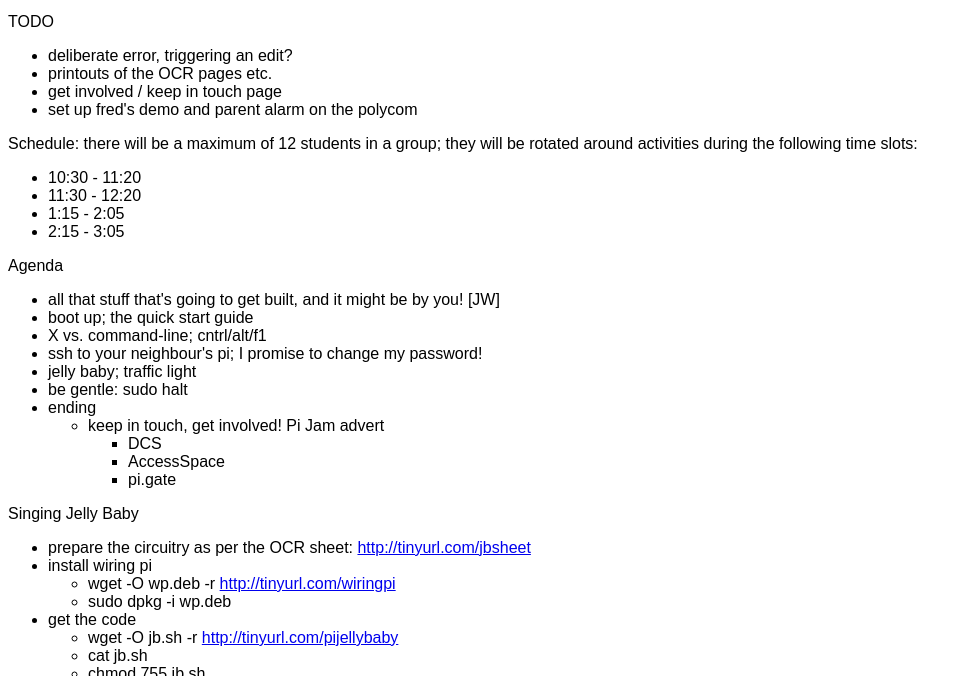
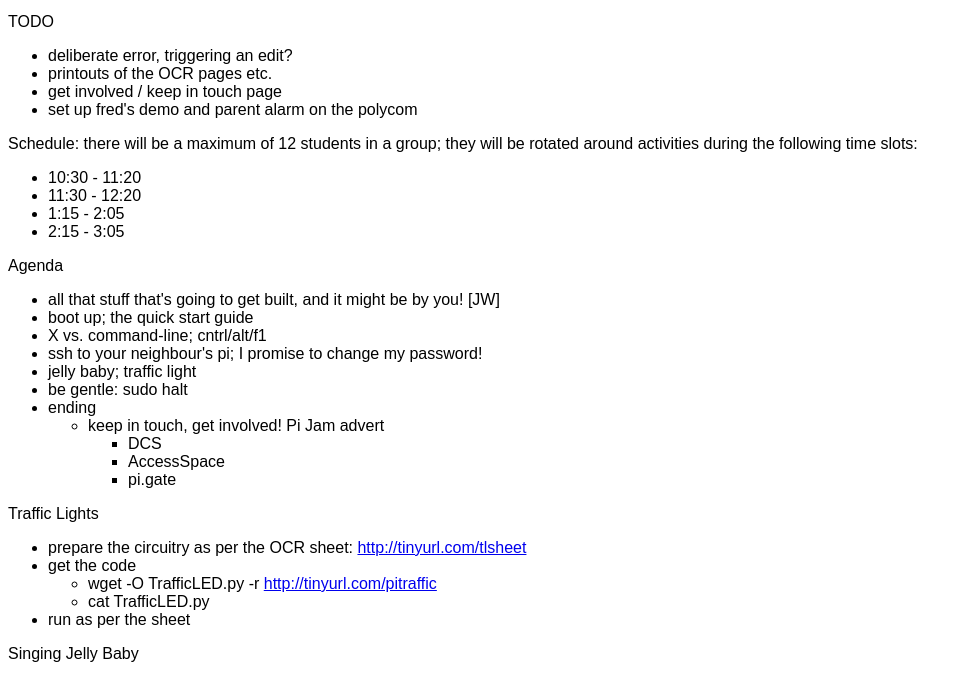
Before and after one commit to hamishcunningham/pi-tronics, a plain HTML site: page outreach/index.html in a window 1280 px wide. Shown: the part 101-777 px from the top of the page, without its empty margins (0-972 px from the left). Drawn offline with Linux system fonts and the light colour scheme.

Commit message:
traffic lights e.g.

```diff
--- a/outreach/index.html
+++ b/outreach/index.html
@@ -83,6 +83,17 @@ rotated around activities during the following time slots:</p>
   </ul></li>
 </ul>
 
+<p>Traffic Lights</p>
+<ul>
+<li>prepare the circuitry as per the OCR sheet: <a class="cow-url" href="http://tinyurl.com/tlsheet">http://tinyurl.com/tlsheet</a></li>
+<li>get the code
+  <ul>
+  <li>wget -O TrafficLED.py -r <a class="cow-url" href="http://tinyurl.com/pitraffic">http://tinyurl.com/pitraffic</a></li>
+  <li>cat TrafficLED.py</li>
+  </ul></li>
+<li>run as per the sheet</li>
+</ul>
+
 <p>Singing Jelly Baby</p>
 <ul>
 <li>prepare the circuitry as per the OCR sheet: <a class="cow-url" href="http://tinyurl.com/jbsheet">http://tinyurl.com/jbsheet</a></li>
```
Also changed, not shown: 1 other file.
